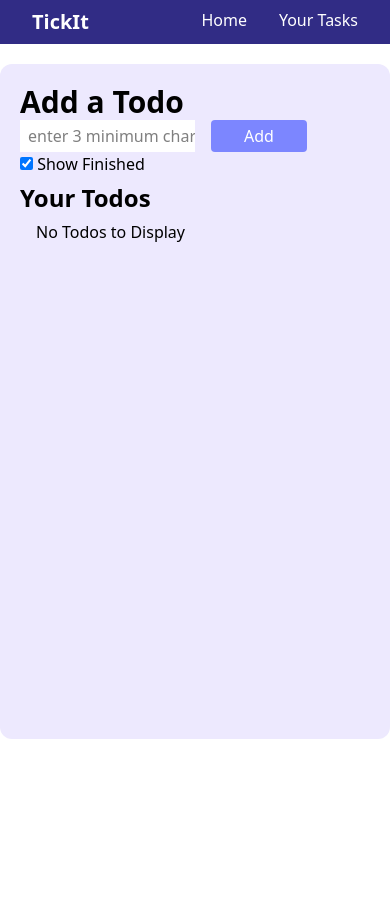
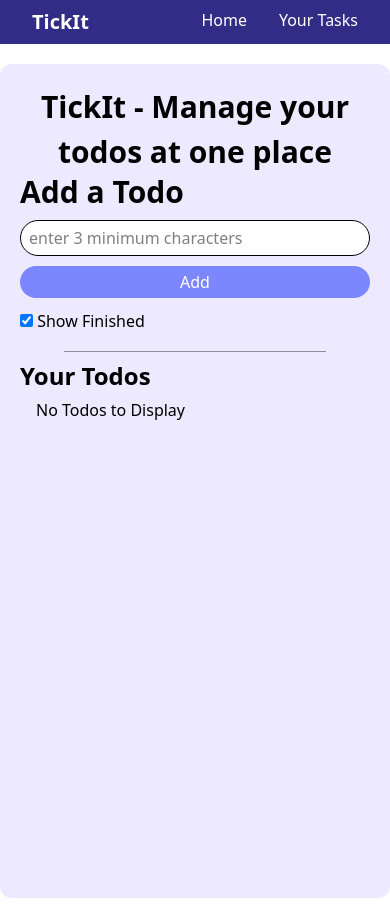
Before and after one commit to laxman-goud/TickIt, a React (Vite) app: page / in a window 390 px wide. Before the commit the page ends 844 px from the top, so only its background shows below. Built offline with nearby package versions, Linux system fonts and the light colour scheme.

Commit message:
made responsive

```diff
--- a/package.json
+++ b/package.json
@@ -13,6 +13,7 @@
     "@tailwindcss/vite": "^4.1.11",
     "react": "^19.1.0",
     "react-dom": "^19.1.0",
+    "react-icons": "^5.5.0",
     "tailwindcss": "^4.1.11",
     "uuid": "^11.1.0"
   },
--- a/src/App.css
+++ b/src/App.css
@@ -0,0 +1,14 @@
+.todos::-webkit-scrollbar {
+    width: 8px;
+}
+
+.todos::-webkit-scrollbar-track {
+    background: #ddd;
+    border-radius: 50px;
+}
+
+.todos::-webkit-scrollbar-thumb {
+    background-color: #4f46e5;
+    border-radius: 10px;
+    border: 2px solid #ddd;
+}
--- a/src/App.jsx
+++ b/src/App.jsx
@@ -2,6 +2,8 @@ import { useState, useEffect } from "react";
 import NavBar from "./components/NavBar";
 import "./App.css";
 import { v4 as uuidv4 } from "uuid";
+import { FaEdit } from "react-icons/fa";
+import { MdDelete } from "react-icons/md";
 
 function App() {
   const [todo, setTodo] = useState("");
@@ -21,10 +23,11 @@ function App() {
   }
 
   const addTodo = () => {
-    if(isEditMode){
+    if (isEditMode) {
       setEditMode(!isEditMode);
     }
     setTodos([...todos, { todo, id: uuidv4(), isCompleted: false }]);
+    setTodo('');
   };
 
   const editTodo = (id) => {
@@ -64,41 +67,42 @@ function App() {
   return (
     <>
       <NavBar />
-      <div className="container mx-auto my-5 rounded-xl p-5 bg-violet-100 min-h-[80vh]">
+      <div className="container mx-auto my-5 rounded-xl p-5 bg-violet-100 min-h-[80vh] max-w-[1000px]">
+        <h1 className="text-center font-bold text-[30px]">TickIt - Manage your todos at one place</h1>
         <div className="addTodo">
           <h2 className="text-3xl font-bold">Add a Todo</h2>
           <input
             onChange={handleChange}
-            onKeyDown={(e)=>{
-              if(e.key === 'Enter' && todo.length > 3){
+            onKeyDown={(e) => {
+              if (e.key === 'Enter' && todo.length > 3) {
                 addTodo();
               }
             }}
             type="text"
-            className="bg-white w-1/2 h-8 pl-2"
+            className="bg-white w-full h-9 pl-2 my-2.5 focus:border-blue-600 border-[1px] outline-none rounded-4xl"
             value={todo}
             placeholder="enter 3 minimum characters"
           />
           <button
-          disabled={todo.length < 3}
+            disabled={todo.length < 3}
             onClick={addTodo}
-            className="h-8 w-[6rem] bg-indigo-600 text-white px-5 rounded mx-4 hover:bg-indigo-900 cursor-pointer disabled:bg-indigo-400">
+            className="h-8 w-full bg-indigo-600 text-white px-5 mx-auto hover:bg-indigo-900 cursor-pointer disabled:bg-indigo-400 rounded-4xl">
             {isEditMode ? "Update" : "Add"}
           </button>
         </div>
-        <input type="checkbox" checked={showFinished} onChange={toggleFinished}/> Show Finished
+        <input type="checkbox" checked={showFinished} onChange={toggleFinished} className="my-4"/> Show Finished
+        <hr className="opacity-40 w-3/4 mx-auto my-2"/>
         <h2 className="text-2xl font-bold my-1.5">Your Todos</h2>
         {todos.length === 0 && <div className="mx-4">No Todos to Display</div>}
-        <div className="todos">
+        <div className="todos h-[54vh] overflow-y-scroll cursor-pointer pr-2">
           {todos.map((item) => {
-            return ( (showFinished || !item.isCompleted) &&
+            return ((showFinished || !item.isCompleted) &&
               <div
                 key={item.id}
                 className="todo flex justify-between bg-indigo-200 p-1.5 rounded my-1.5">
                 <div
-                  className={`text flex items-center gap-1.5 ${
-                    item.isCompleted ? "line-through" : ""
-                  }`}>
+                  className={`text flex items-center gap-3 ${item.isCompleted ? "line-through" : ""
+                    }`}>
                   <input
                     type="checkbox"
                     name={item.id}
@@ -107,20 +111,20 @@ function App() {
                   />
                   <h3>{item.todo}</h3>
                 </div>
-                <div className="buttons">
+                <div className="buttons flex items-center flex-wrap gap-1">
                   <button
                     onClick={() => {
                       editTodo(item.id);
                     }}
-                    className="h-8 w-[6rem] bg-indigo-600 text-white px-5 rounded mx-2 hover:bg-indigo-900 cursor-pointer">
-                    Edit
+                    className="h-8 bg-indigo-600 text-white px-5 rounded mx-2 hover:bg-indigo-900 cursor-pointer">
+                    <FaEdit />
                   </button>
                   <button
                     onClick={() => {
                       deleteTodo(item.id);
                     }}
-                    className="h-8 w-[6rem] bg-indigo-600 text-white px-5 rounded mx-2 hover:bg-indigo-900 cursor-pointer">
-                    Delete
+                    className="h-8 bg-indigo-600 text-white px-5 rounded mx-2 hover:bg-indigo-900 cursor-pointer">
+                    <MdDelete />
                   </button>
                 </div>
               </div>
```
Also changed, not shown: 1 other file (tests, documents, lock files or other folders).
